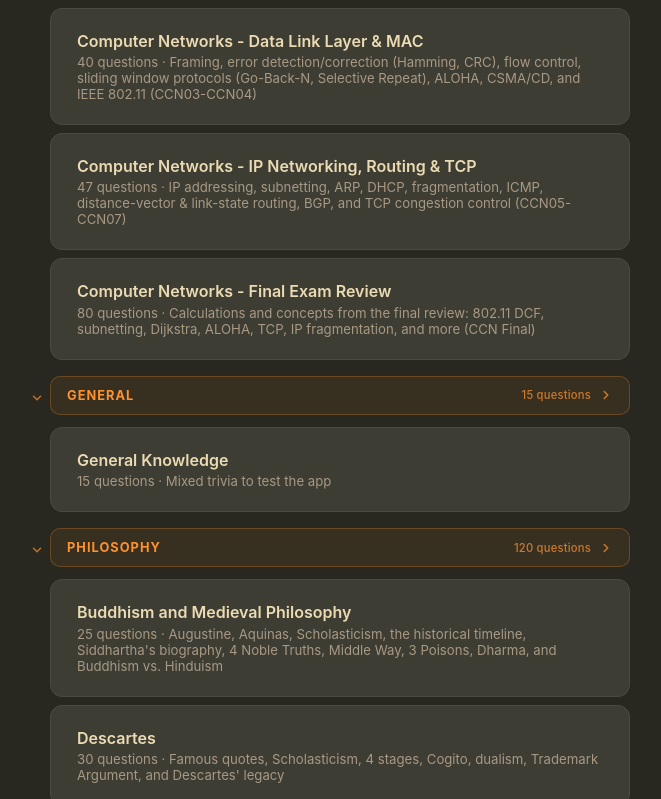
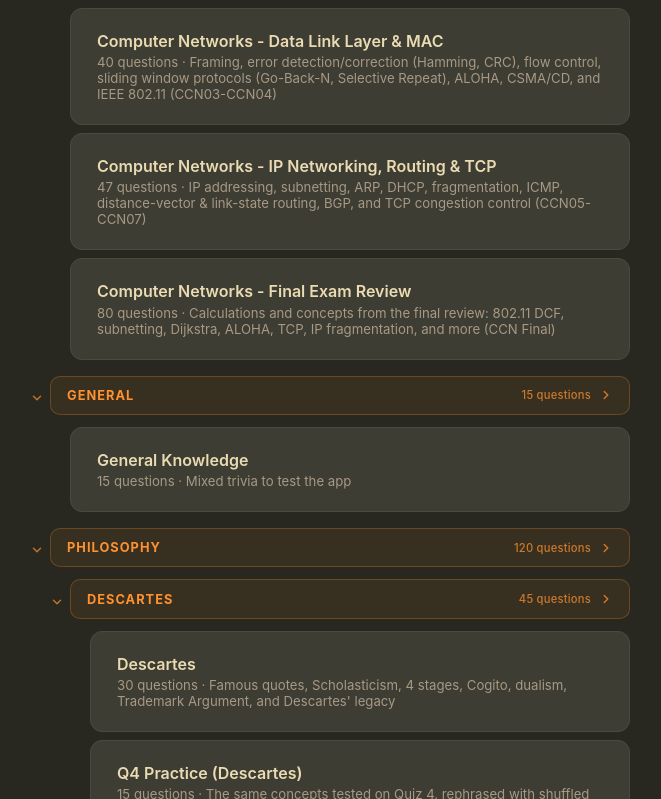
Before and after one commit to AndrewRoddy/stump, a React (Vite) app: page / in a window 1280 px wide. Shown: the part 621-1420 px from the top of the page, without its empty margins (300-961 px from the left). Built offline with nearby package versions, Linux system fonts and the light colour scheme.

Commit message:
Added subsets of subsets of decks (Closes #5)

```diff
--- a/src/App.tsx
+++ b/src/App.tsx
@@ -31,10 +31,8 @@ function clearStoredUser() {
 const deckModules = import.meta.glob<Deck>('../decks/**/*.json', { eager: true, import: 'default' })
 
 const allDecks: DeckEntry[] = Object.entries(deckModules).map(([path, deck]) => {
-  const relative = path.replace('../decks/', '').replace('.json', '')
-  const slashIndex = relative.lastIndexOf('/')
-  const folder = slashIndex !== -1 ? relative.slice(0, slashIndex) : ''
-  return { id: relative, folder, deck }
+  const id = path.replace('../decks/', '').replace('.json', '')
+  return { id, deck }
 })
 
 function SelectingPage() {
--- a/src/components/DeckSelect.tsx
+++ b/src/components/DeckSelect.tsx
@@ -1,13 +1,7 @@
 import { useState } from 'react'
 import type { CSSProperties } from 'react'
-import type { Deck } from '../types'
+import type { Deck, DeckEntry } from '../types'
 import type { PatreonUser } from '../App'
-
-interface DeckEntry {
-  id: string
-  folder: string
-  deck: Deck
-}
 
 interface Props {
   decks: DeckEntry[]
@@ -86,11 +80,11 @@ export default function DeckSelect({ decks, onSelect, patreonUser, onSignOut }:
   const [badgePopup, setBadgePopup] = useState<{ tier: BadgeTier; count: number } | null>(null)
   const [collapsedFolders, setCollapsedFolders] = useState<Set<string>>(new Set())
 
-  function toggleCollapse(folder: string) {
+  function toggleCollapse(path: string) {
     setCollapsedFolders(prev => {
       const next = new Set(prev)
-      if (next.has(folder)) next.delete(folder)
-      else next.add(folder)
+      if (next.has(path)) next.delete(path)
+      else next.add(path)
       return next
     })
   }
@@ -101,17 +95,117 @@ export default function DeckSelect({ decks, onSelect, patreonUser, onSignOut }:
     setResetCount(n => n + 1)
   }
 
-  const grouped = decks.reduce<Record<string, DeckEntry[]>>((acc, entry) => {
-    const key = entry.folder || ''
-    ;(acc[key] ??= []).push(entry)
-    return acc
-  }, {})
+  function renderDeckCard(id: string, deck: Deck) {
+    const p = getDeckProgress(id)
+    const tier = getDeckBadgeTier(id)
+    const count = tier ? parseInt(localStorage.getItem(`stump_badges_${id}`) ?? '0', 10) : 0
+    return (
+      <button
+        key={id}
+        className="deck-card"
+        style={cardProgressStyle(p)}
+        onClick={() => onSelect(deck, id)}
+      >
+        <span className="deck-name-row">
+          {tier && (
+            <span
+              className={`deck-badge-icon deck-badge-icon-${tier}`}
+              onClick={e => { e.stopPropagation(); setBadgePopup({ tier, count }) }}
+              title={BADGE_INFO[tier].label}
+            >
+              {BADGE_SHAPE[tier]}
+            </span>
+          )}
+          <span className="deck-name">{deck.name}</span>
+        </span>
+        <span className="deck-meta">
+          {deck.questions.length} questions
+          {deck.description ? ` · ${deck.description}` : ''}
+        </span>
+      </button>
+    )
+  }
 
-  const sortedFolders = Object.keys(grouped).sort((a, b) => {
-    if (a === '') return -1
-    if (b === '') return 1
-    return a.localeCompare(b)
-  })
+  function renderNode(entries: DeckEntry[], prefix: string): React.ReactElement {
+    const directDecks: DeckEntry[] = []
+    const subfolderMap = new Map<string, DeckEntry[]>()
+
+    for (const entry of entries) {
+      const rel = prefix ? entry.id.slice(prefix.length + 1) : entry.id
+      const slashIdx = rel.indexOf('/')
+      if (slashIdx === -1) {
+        directDecks.push(entry)
+      } else {
+        const subName = rel.slice(0, slashIdx)
+        if (!subfolderMap.has(subName)) subfolderMap.set(subName, [])
+        subfolderMap.get(subName)!.push(entry)
+      }
+    }
+
+    const subfolderNames = [...subfolderMap.keys()].sort()
+
+    return (
+      <>
+        {subfolderNames.map(sub => {
+          const subPath = prefix ? `${prefix}/${sub}` : sub
+          const subEntries = subfolderMap.get(sub)!
+          const subMergedDeck = { name: sub, questions: subEntries.flatMap(e => e.deck.questions) }
+          const subProgress = getDeckProgress(subPath)
+          const subTier = getDeckBadgeTier(subPath)
+          const subBadgeCount = subTier ? parseInt(localStorage.getItem(`stump_badges_${subPath}`) ?? '0', 10) : 0
+          const isCollapsed = collapsedFolders.has(subPath)
+
+          return (
+            <div key={subPath} className="folder-group">
+              <span
+                className="folder-collapse-btn"
+                onClick={() => toggleCollapse(subPath)}
+                title={isCollapsed ? 'Expand' : 'Collapse'}
+              >
+                <svg
+                  width="14" height="14" viewBox="0 0 24 24" fill="none"
+                  stroke="currentColor" strokeWidth="2.5" strokeLinecap="round" strokeLinejoin="round"
+                  style={{ transform: isCollapsed ? 'rotate(-90deg)' : 'rotate(0deg)', transition: 'transform 0.2s' }}
+                >
+                  <polyline points="6 9 12 15 18 9" />
+                </svg>
+              </span>
+              <button
+                className="folder-label"
+                style={folderProgressStyle(subProgress)}
+                onClick={() => onSelect(subMergedDeck, subPath)}
+              >
+                <span className="folder-label-left">
+                  {subTier && (
+                    <span
+                      className={`deck-badge-icon deck-badge-icon-${subTier}`}
+                      onClick={e => { e.stopPropagation(); setBadgePopup({ tier: subTier, count: subBadgeCount }) }}
+                      title={BADGE_INFO[subTier].label}
+                    >
+                      {BADGE_SHAPE[subTier]}
+                    </span>
+                  )}
+                  {sub}
+                </span>
+                <span className="folder-label-right">
+                  {subMergedDeck.questions.length} questions
+                  <svg width="14" height="14" viewBox="0 0 24 24" fill="none" stroke="currentColor" strokeWidth="2.5" strokeLinecap="round" strokeLinejoin="round">
+                    <polyline points="9 18 15 12 9 6" />
+                  </svg>
+                </span>
+              </button>
+              {!isCollapsed && (
+                <div className="folder-contents">
+                  {renderNode(subEntries, subPath)}
+                </div>
+              )}
+            </div>
+          )
+        })}
+        {directDecks.map(({ id, deck }) => renderDeckCard(id, deck))}
+      </>
+    )
+  }
 
   return (
     <>
@@ -137,91 +231,7 @@ export default function DeckSelect({ decks, onSelect, patreonUser, onSignOut }:
             <p className="empty">No decks found. Add JSON files to src/decks/</p>
           ) : (
             <div className="deck-list">
-              {sortedFolders.map(folder => {
-                const entries = grouped[folder]
-                const mergedDeck = { name: folder, questions: entries.flatMap(e => e.deck.questions) }
-                const folderProgress = getDeckProgress(folder)
-                return (
-                  <div key={folder || '__root__'} className="folder-group">
-                    {folder && (() => {
-                      const folderTier = getDeckBadgeTier(folder)
-                      const folderBadgeCount = folderTier ? parseInt(localStorage.getItem(`stump_badges_${folder}`) ?? '0', 10) : 0
-                      const isCollapsed = collapsedFolders.has(folder)
-                      return (
-                        <>
-                          <span
-                            className="folder-collapse-btn"
-                            onClick={() => toggleCollapse(folder)}
-                            title={isCollapsed ? 'Expand' : 'Collapse'}
-                          >
-                            <svg
-                              width="14" height="14" viewBox="0 0 24 24" fill="none"
-                              stroke="currentColor" strokeWidth="2.5" strokeLinecap="round" strokeLinejoin="round"
-                              style={{ transform: isCollapsed ? 'rotate(-90deg)' : 'rotate(0deg)', transition: 'transform 0.2s' }}
-                            >
-                              <polyline points="6 9 12 15 18 9" />
-                            </svg>
-                          </span>
-                          <button
-                            className="folder-label"
-                            style={folderProgressStyle(folderProgress)}
-                            onClick={() => onSelect(mergedDeck, folder)}
-                          >
-                            <span className="folder-label-left">
-                              {folderTier && (
-                                <span
-                                  className={`deck-badge-icon deck-badge-icon-${folderTier}`}
-                                  onClick={e => { e.stopPropagation(); setBadgePopup({ tier: folderTier, count: folderBadgeCount }) }}
-                                  title={BADGE_INFO[folderTier].label}
-                                >
-                                  {BADGE_SHAPE[folderTier]}
-                                </span>
-                              )}
-                              {folder}
-                            </span>
-                            <span className="folder-label-right">
-                              {mergedDeck.questions.length} questions
-                              <svg width="14" height="14" viewBox="0 0 24 24" fill="none" stroke="currentColor" strokeWidth="2.5" strokeLinecap="round" strokeLinejoin="round">
-                                <polyline points="9 18 15 12 9 6" />
-                              </svg>
-                            </span>
-                          </button>
-                        </>
-                      )
-                    })()}
-                    {!collapsedFolders.has(folder) && entries.map(({ id, deck }) => {
-                      const p = getDeckProgress(id)
-                      const tier = getDeckBadgeTier(id)
-                      const count = tier ? parseInt(localStorage.getItem(`stump_badges_${id}`) ?? '0', 10) : 0
-                      return (
-                        <button
-                          key={id}
-                          className="deck-card"
-                          style={cardProgressStyle(p)}
-                          onClick={() => onSelect(deck, id)}
-                        >
-                          <span className="deck-name-row">
-                            {tier && (
-                              <span
-                                className={`deck-badge-icon deck-badge-icon-${tier}`}
-                                onClick={e => { e.stopPropagation(); setBadgePopup({ tier, count }) }}
-                                title={BADGE_INFO[tier].label}
-                              >
-                                {BADGE_SHAPE[tier]}
-                              </span>
-                            )}
-                            <span className="deck-name">{deck.name}</span>
-                          </span>
-                          <span className="deck-meta">
-                            {deck.questions.length} questions
-                            {deck.description ? ` · ${deck.description}` : ''}
-                          </span>
-                        </button>
-                      )
-                    })}
-                  </div>
-                )
-              })}
+              {renderNode(decks, '')}
             </div>
           )}
           <div className="reset-all-row">
--- a/src/index.css
+++ b/src/index.css
@@ -237,6 +237,13 @@ body {
 .folder-label:hover {
   background: rgba(255, 146, 47, 0.14);
   border-color: var(--primary);
+}
+
+.folder-contents {
+  display: flex;
+  flex-direction: column;
+  gap: 0.5rem;
+  padding-left: 1.25rem;
 }
 
 .folder-label-left {
--- a/src/pages/QuizPage.tsx
+++ b/src/pages/QuizPage.tsx
@@ -21,13 +21,13 @@ export default function QuizPage({ allDecks }: { allDecks: DeckEntry[] }) {
 
   useEffect(() => {
     const entry = allDecks.find(d => d.id === deckId)
-    const folderEntries = !entry ? allDecks.filter(d => d.folder === deckId) : []
+    const folderEntries = !entry ? allDecks.filter(d => d.id.startsWith(deckId + '/')) : []
 
     if (!entry && folderEntries.length === 0) { navigate('/', { replace: true }); return }
 
     const deck = entry
       ? entry.deck
-      : { name: deckId, questions: folderEntries.flatMap(e => e.deck.questions) }
+      : { name: deckId.split('/').slice(-1)[0] ?? deckId, questions: folderEntries.flatMap(e => e.deck.questions) }
 
     if (isDeckComplete(deckId)) { navigate(`/complete/${deckId}`, { replace: true }); return }
 
--- a/src/types.ts
+++ b/src/types.ts
@@ -36,6 +36,5 @@ export interface SavedState {
 
 export interface DeckEntry {
   id: string
-  folder: string
   deck: Deck
 }
```
Also changed, not shown: decks/philosophy/Descartes/descartes.json (renamed from decks/philosophy/descartes.json), decks/philosophy/Descartes/q4-practice.json (renamed from decks/philosophy/q4-practice.json), decks/philosophy/Nietzsche/nietzsche.json (renamed from decks/philosophy/nietzsche.json), decks/philosophy/Nietzsche/q5-practice.json (renamed from decks/philosophy/q5-practice.json).
